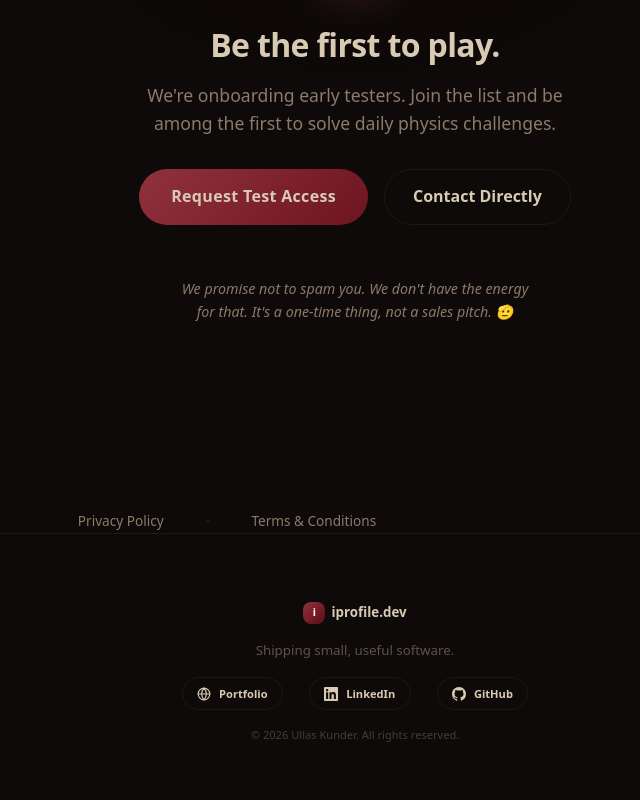
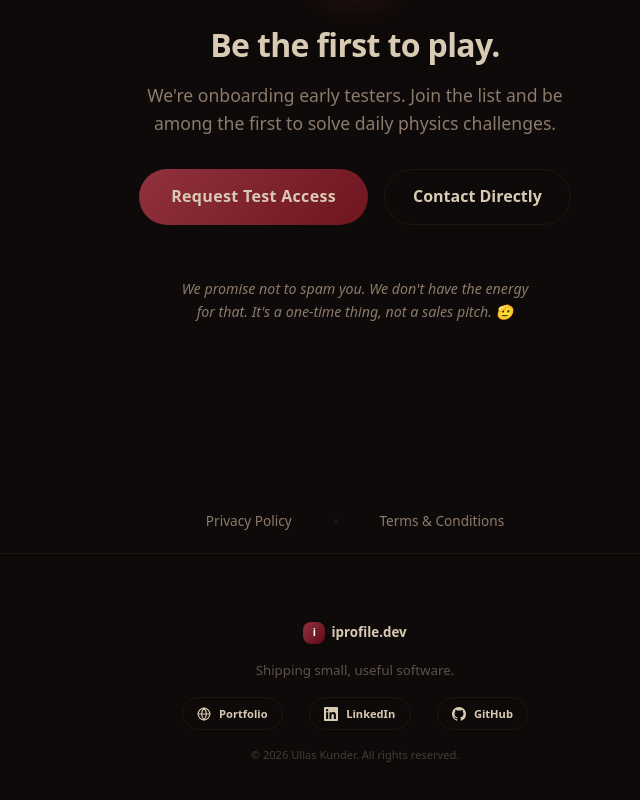
Before and after one commit to ullaskunder3/iprofile, a Next.js app: page /phys-daily in a window 1280 px wide. Shown: the part 2849-3649 px from the top of the page, without its empty margins (285-925 px from the left). Built offline with nearby package versions, Linux system fonts and the light colour scheme.

Commit message:
update alignment

```diff
--- a/app/phys-daily/page.tsx
+++ b/app/phys-daily/page.tsx
@@ -408,7 +408,8 @@ export default function PhysDailyLanding() {
                 fontWeight: 500,
               }}
             >
-              We promise not to spam you. We don&apos;t have the energy for that. It&apos;s a one-time thing, not a sales pitch. 🫡
+              We promise not to spam you. We don&apos;t have the energy for
+              that. It&apos;s a one-time thing, not a sales pitch. 🫡
             </p>
           </div>
         </section>
@@ -416,9 +417,7 @@ export default function PhysDailyLanding() {
         {/* --- LEGAL FINE PRINT --- */}
         <div
           style={{
-            maxWidth: "64rem",
-            margin: "0 auto var(--space-4xl)",
-            padding: "0 var(--space-md)",
+            marginBottom: "20px",
             display: "flex",
             justifyContent: "center",
             gap: "var(--space-xl)",
@@ -438,7 +437,14 @@ export default function PhysDailyLanding() {
           >
             Privacy Policy
           </Link>
-          <div style={{ width: 4, height: 4, borderRadius: "50%", background: "var(--border)" }} />
+          <div
+            style={{
+              width: 4,
+              height: 4,
+              borderRadius: "50%",
+              background: "var(--border)",
+            }}
+          />
           <Link
             href="/phys-daily/terms"
             style={{
```
